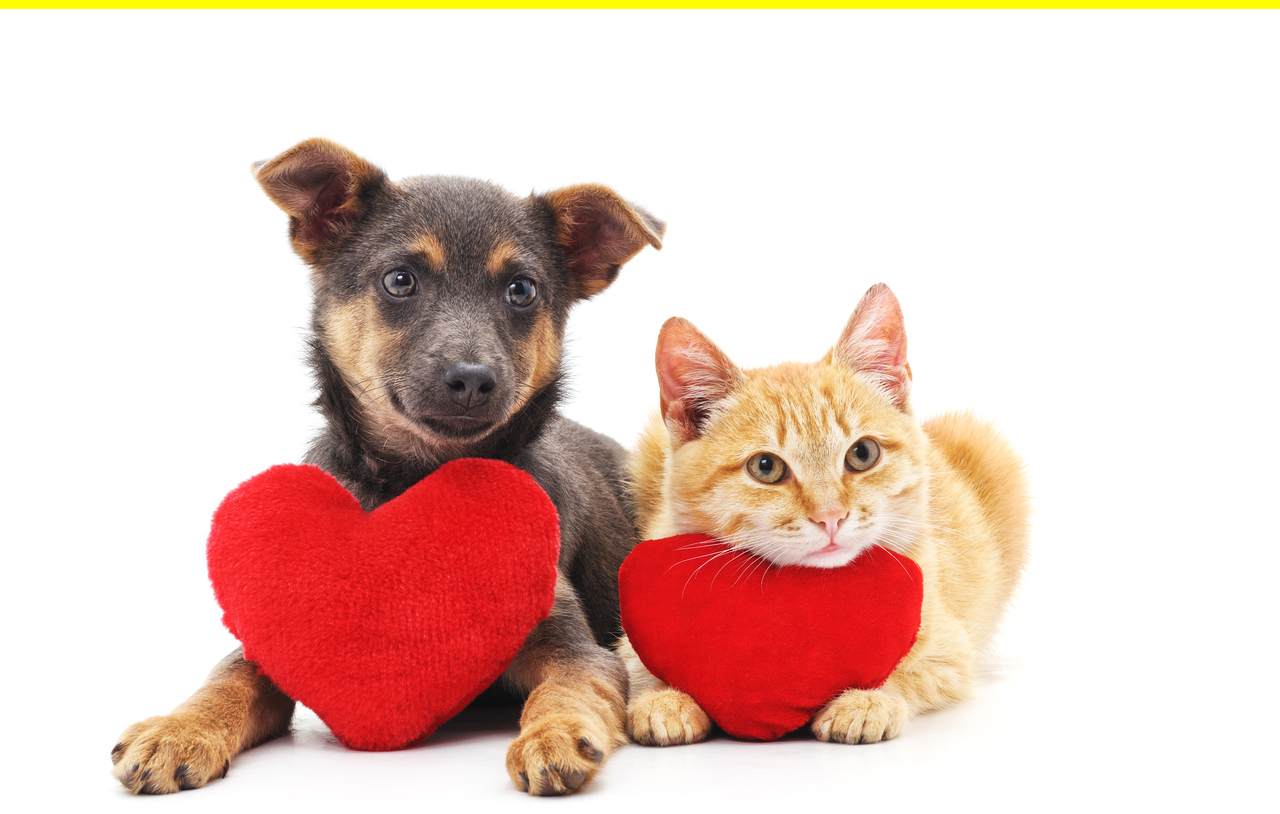
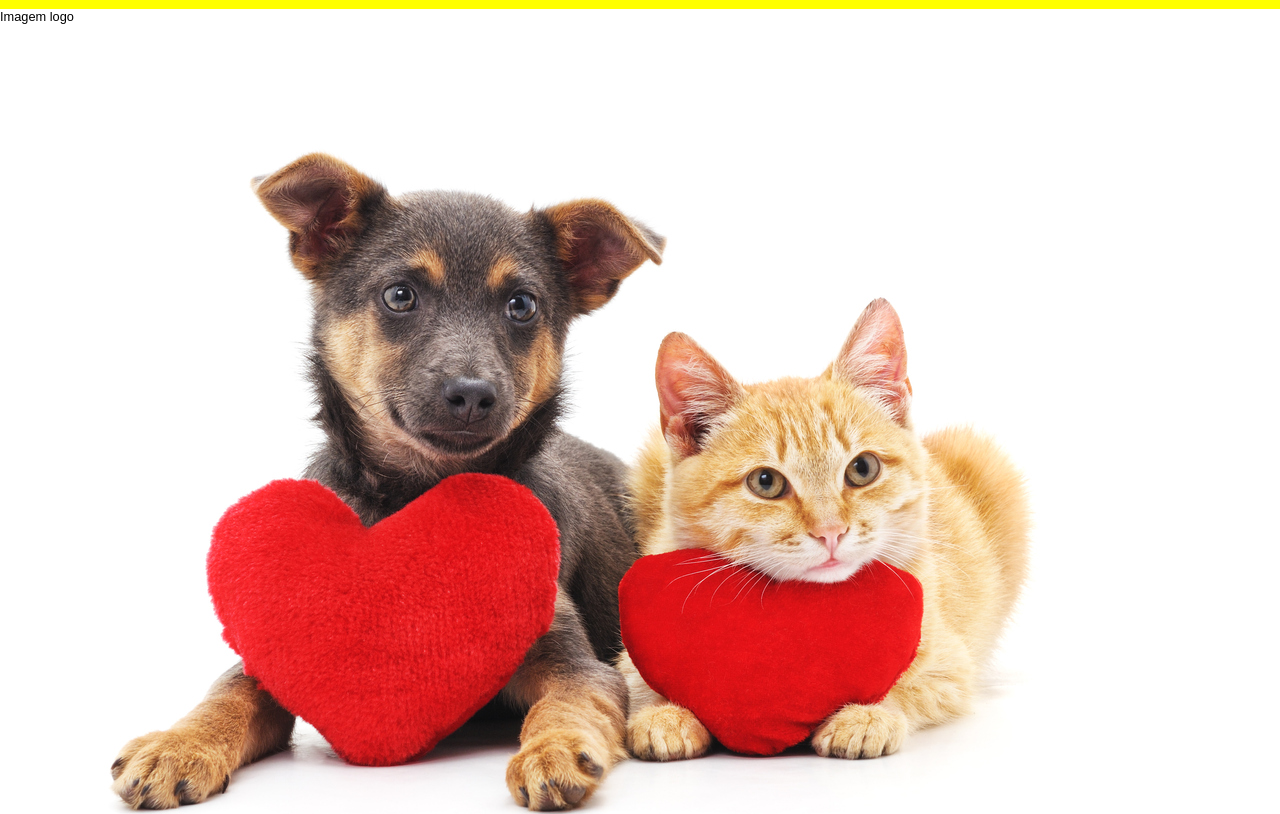
Before and after one commit to GuilhermeZapataBrito/Primeiro-uso, a plain HTML site: page index.html in a window 1280 px wide. Shown: the top 814 px of the page. Drawn offline with Linux system fonts and the light colour scheme.

Commit message:
c7 - colocando titulo na imagem

```diff
--- a/index.html
+++ b/index.html
@@ -15,7 +15,7 @@
 
 </head>
 <body>
-
+<p>Imagem logo</p>
 <img src="img/adotar.png">
 
 		<nav class="menu">
```
